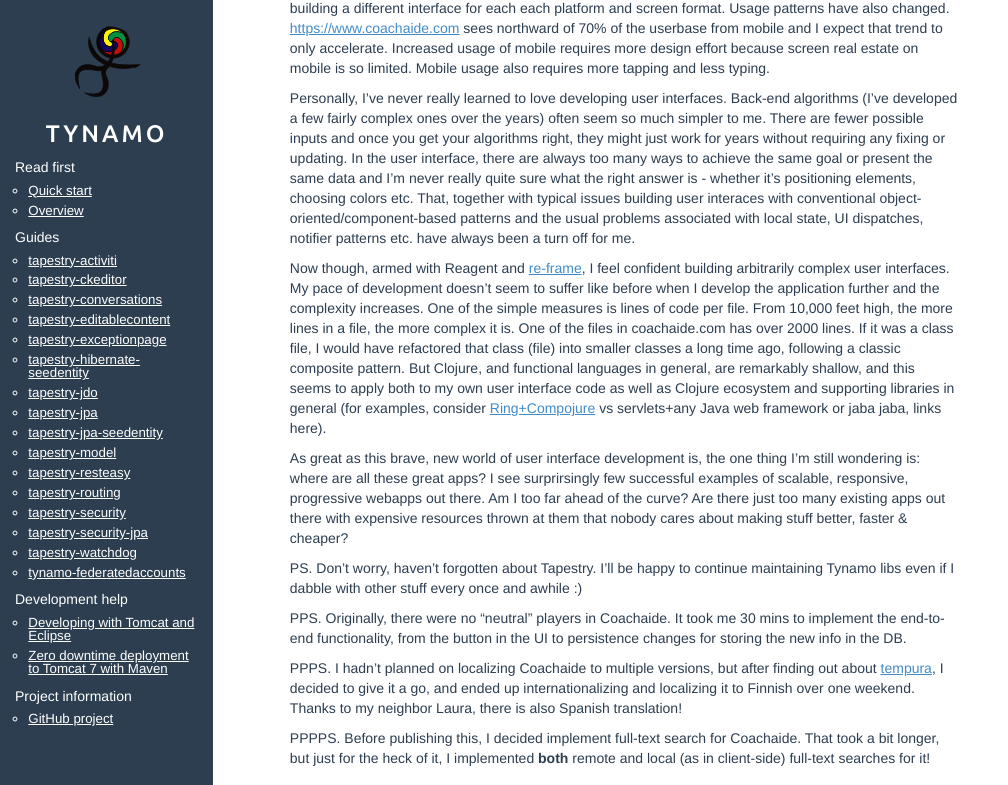
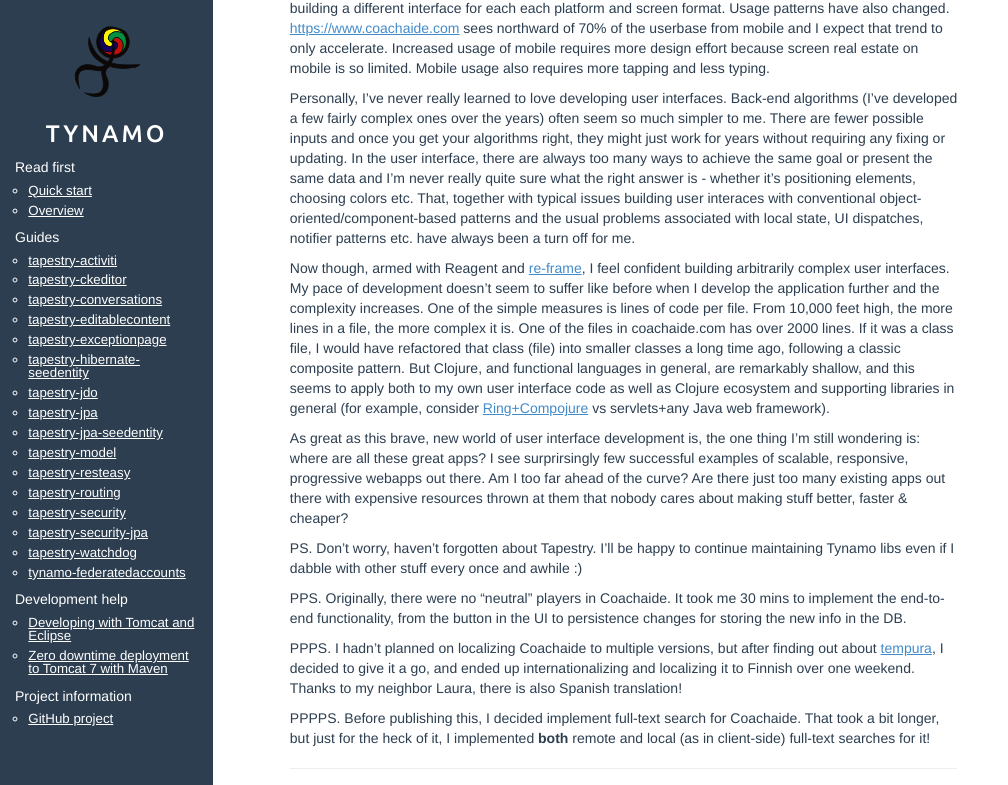
Before and after one commit to vjlamp/tynamo.github.io, a Jekyll site: the page built from _posts/2018-07-02-arbitrarily-complex-uis.md, in a window 1280 px wide and 900 px high, scrolled down 1868 px, cut to the strip 0-785 px from the top of the window. Shown: the whole strip, without its empty margins (0-1008 px from the left). Built offline with Jekyll 4.4.1, drawn with Linux system fonts in a browser that asks for light colours.

Commit message:
edit post about clojure & UIs

```diff
--- a/_posts/2018-07-02-arbitrarily-complex-uis.md
+++ b/_posts/2018-07-02-arbitrarily-complex-uis.md
@@ -52,7 +52,7 @@
 
 Personally, I've never really learned to love developing user interfaces. Back-end algorithms (I've developed a few fairly complex ones over the years) often seem so much simpler to me. There are fewer possible inputs and once you get your algorithms right, they might just work for years without requiring any fixing or updating. In the user interface, there are always too many ways to achieve the same goal or present the same data and I'm never really quite sure what the right answer is - whether it's positioning elements, choosing colors etc. That, together with typical issues building user interaces with conventional object-oriented/component-based patterns and the usual problems associated with local state, UI dispatches, notifier patterns etc. have always been a turn off for me.
 
-Now though, armed with Reagent and [re-frame](https://github.com/Day8/re-frame), I feel confident building arbitrarily complex user interfaces. My pace of development doesn't seem to suffer like before when I develop the application further and the complexity increases. One of the simple measures is lines of code per file. From 10,000 feet high, the more lines in a file, the more complex it is. One of the files in coachaide.com has over 2000 lines. If it was a class file, I would have refactored that class (file) into smaller classes a long time ago, following a classic composite pattern. But Clojure, and functional languages in general, are remarkably shallow, and this seems to apply both to my own user interface code as well as Clojure ecosystem and supporting libraries in general (for examples, consider [Ring+Compojure](http://clojure-doc.org/articles/tutorials/basic_web_development.html) vs servlets+any Java web framework or jaba jaba, links here).
+Now though, armed with Reagent and [re-frame](https://github.com/Day8/re-frame), I feel confident building arbitrarily complex user interfaces. My pace of development doesn't seem to suffer like before when I develop the application further and the complexity increases. One of the simple measures is lines of code per file. From 10,000 feet high, the more lines in a file, the more complex it is. One of the files in coachaide.com has over 2000 lines. If it was a class file, I would have refactored that class (file) into smaller classes a long time ago, following a classic composite pattern. But Clojure, and functional languages in general, are remarkably shallow, and this seems to apply both to my own user interface code as well as Clojure ecosystem and supporting libraries in general (for example, consider [Ring+Compojure](http://clojure-doc.org/articles/tutorials/basic_web_development.html) vs servlets+any Java web framework).
 
 As great as this brave, new world of user interface development is, the one thing I'm still wondering is: where are all these great apps? I see surprirsingly few successful examples of scalable, responsive, progressive webapps out there. Am I too far ahead of the curve? Are there just too many existing apps out there with expensive resources thrown at them that nobody cares about making stuff better, faster & cheaper?
 
```
